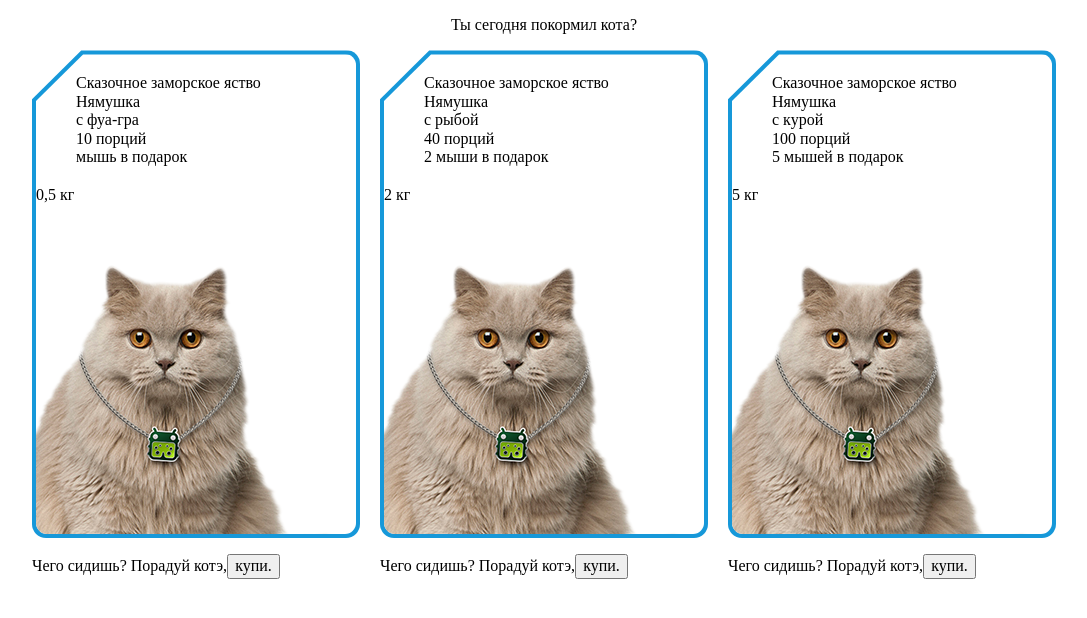
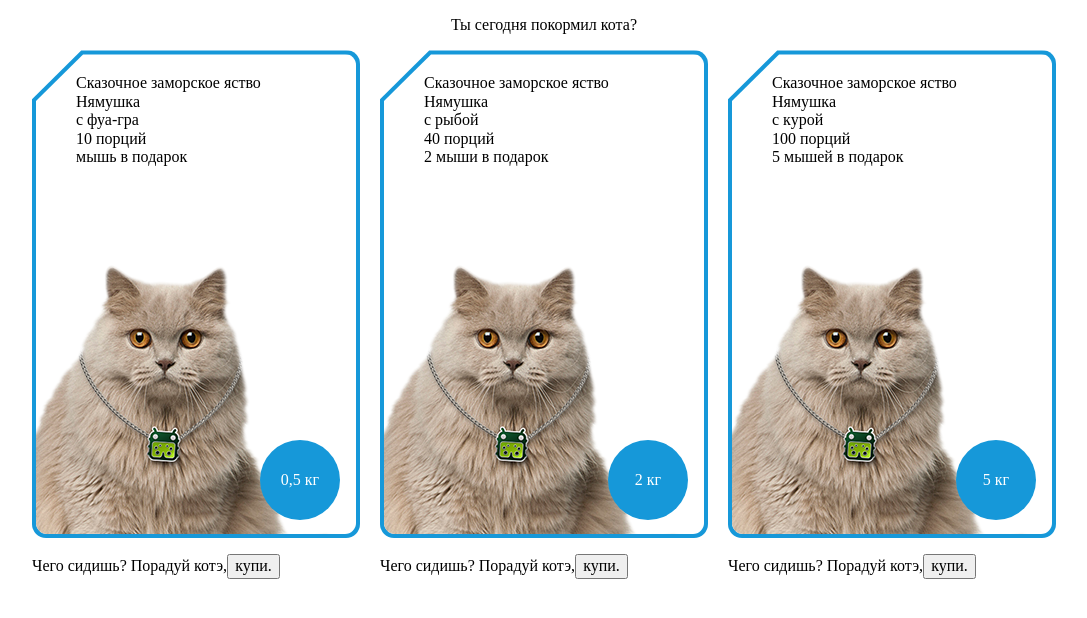
Before and after one commit to Anastasiyaaaaaaa/product-list-app, a React app: page / in a window 1280 px wide. Shown: the top 618 px of the page, without its empty margins (96-1183 px from the left). Built offline with nearby package versions, Linux system fonts and the light colour scheme.

Commit message:
выносим кружок в отдельную компоненту + настраиваем поведение карточки

```diff
--- a/src/components/Cards/Card/index.jsx
+++ b/src/components/Cards/Card/index.jsx
@@ -1,20 +1,29 @@
 import React, { useState } from 'react'
 import './style.css'
 import catFoto from './img/cat-photo.png'
+import { Circle } from '../Circle';
 
 export const Card = ({ data }) => {
 
-    const [isSelected, setIsSelected] = useState(false);
-    const [isHovered, setIsHovered] = useState(false);
+    const textDefault = 'Сказочное заморское яство'
+    const textSelHover = 'Котэ не одобряет?'
+
+
+    const [isSelected, setIsSelected] = useState(false)
+    const [cardHeader, setCardHeader] = useState(textDefault)
 
     const handleClick = () => {
         setIsSelected(!isSelected)
     }
+
     const handleMouseOver = () => {
-        setIsHovered(true)
+        if (isSelected) {
+            setCardHeader(textSelHover)
+        }
     }
+
     const handleMouseOut = () => {
-        setIsHovered(false)
+        setCardHeader(textDefault)
     }
 
     return <div className={`card_${isSelected ? 'selected' : 'default'}`}>
@@ -22,7 +31,9 @@ export const Card = ({ data }) => {
             <div className="card__content">
 
                 <div className="card__text-container">
-                        <div className='card__header'>Сказочное заморское яство</div>
+                    <div className='card__header'>
+                        {cardHeader}
+                    </div>
                     <div className='card__title'> {data.name} </div>
                     <div className='card__subtitle'> {data.taste} </div>
 
@@ -33,12 +44,13 @@ export const Card = ({ data }) => {
                     </div>
                 </div>
 
+
                 <div className='card__foto'>
                     <img alt='cat foto' src={catFoto} />
                 </div>
 
-                <div className='circle'>
-                    {data.weight} кг
+                <div className="card__elem_right-bottom">
+                    <Circle text={`${data.weight} кг`}/>
                 </div>
             </div>
         </div>
--- a/src/components/Cards/Card/style.css
+++ b/src/components/Cards/Card/style.css
@@ -14,6 +14,18 @@
 
 .card_selected .card__border:hover .card__header {
     color: #d91667;
+}
+
+.card_selected .circle {
+    background-color: #d91667;
+}
+
+.card_default .circle {
+    background-color: #1698d9;
+}
+
+.card_default .card__border:hover .circle {
+    background-color: #2ea8e5;
 }
 
 .card__header {
@@ -43,6 +55,15 @@
     clip-path: polygon(14.7% 0, 100% 0, 100% 100%, 0 100%, 0 9.7%);
 }
 
+.card__elem_right-bottom {
+    position: absolute;
+    right: 5%;
+    bottom: 3%;
+    width: 80px;
+    height: 80px;
+    color: #ffffff;
+}
+
 .card__text-container {
     margin: 20px 40px;
 }
--- /dev/null
+++ b/src/components/Cards/Circle/index.jsx
@@ -0,0 +1,8 @@
+import React from 'react'
+import './style.css'
+
+export const Circle = ({ text }) => {
+    return <div className='circle'>
+        {text}
+    </div>
+}
--- /dev/null
+++ b/src/components/Cards/Circle/style.css
@@ -0,0 +1,8 @@
+.circle {
+    border-radius: 50%;
+    height: 100%;
+    display: flex;
+    align-items: center;
+    justify-content: center;
+    transition: background-color .5s;
+}
```
